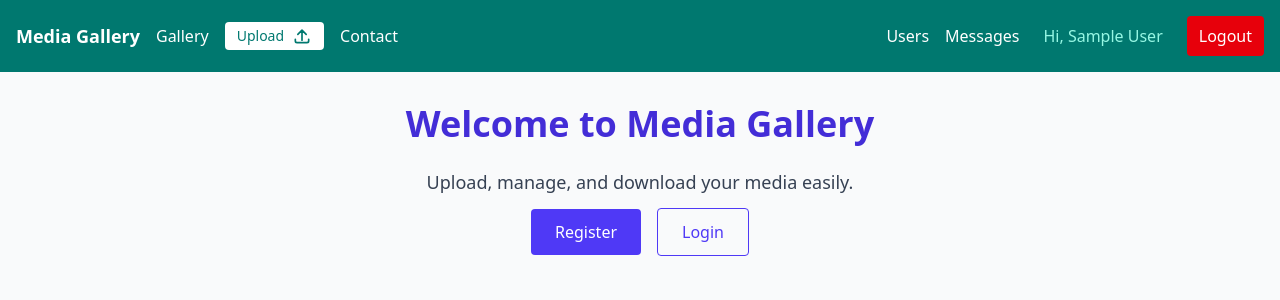
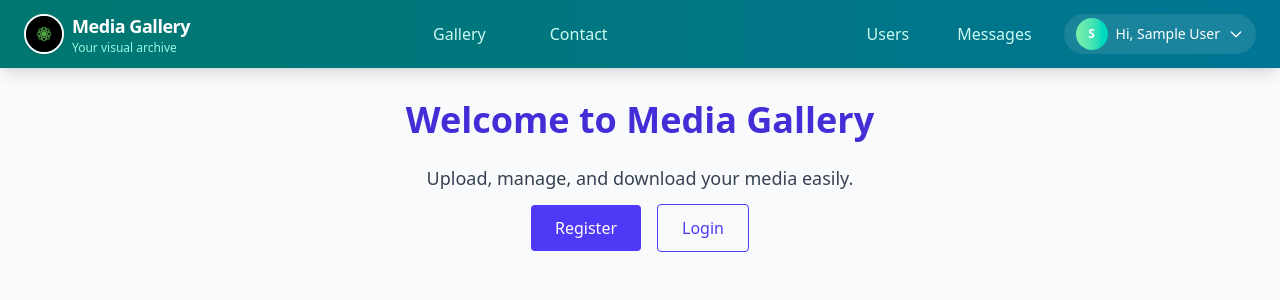
Before and after one commit to KalpaniKapuge/Media-gallery-web-app-frontend-MERN-, a React (Vite) app in the folder media-gallery/: page / in a window 1280 px wide. Shown: the top 300 px of the page. Built offline with nearby package versions, Linux system fonts and the light colour scheme; no server answers; sample sign-in values are in the browser's storage.

Commit message:
Styles navbar✏️

```diff
--- a/media-gallery/src/components/Navbar.jsx
+++ b/media-gallery/src/components/Navbar.jsx
@@ -1,14 +1,13 @@
-import { Link, useNavigate } from 'react-router-dom';
+import { Link, useNavigate, useLocation } from 'react-router-dom';
 import { useState, useEffect, useRef } from 'react';
-import api from '../api';
 import toast from 'react-hot-toast';
 
 export default function Navbar() {
   const [user, setUser] = useState(null);
-  const [uploading, setUploading] = useState(false);
-  const [selectedFile, setSelectedFile] = useState(null);
   const navigate = useNavigate();
-  const inputRef = useRef();
+  const location = useLocation();
+  const dropdownRef = useRef();
+  const [openUserMenu, setOpenUserMenu] = useState(false);
 
   useEffect(() => {
     try {
@@ -17,6 +16,16 @@ export default function Navbar() {
     } catch {
       setUser(null);
     }
+  }, []);
+
+  useEffect(() => {
+    const handleClickOutside = (e) => {
+      if (dropdownRef.current && !dropdownRef.current.contains(e.target)) {
+        setOpenUserMenu(false);
+      }
+    };
+    window.addEventListener('mousedown', handleClickOutside);
+    return () => window.removeEventListener('mousedown', handleClickOutside);
   }, []);
 
   const logout = () => {
@@ -29,229 +38,132 @@ export default function Navbar() {
 
   const isAdmin = user?.role === 'admin';
 
-  const handleFile = (file) => {
-    if (!file) return;
-
-    const maxSize = 10 * 1024 * 1024; // 10MB
-    if (file.size > maxSize) {
-      toast.error('File too large. Maximum size is 10MB.');
-      return;
-    }
-
-    const allowedTypes = ['image/png', 'image/jpeg', 'image/jpg', 'image/gif', 'image/webp', 'application/zip'];
-    const allowedExtensions = ['.zip'];
-    const isZip = allowedExtensions.some(ext => file.name.toLowerCase().endsWith(ext));
-
-    if (!allowedTypes.includes(file.type) && !isZip) {
-      toast.error('Only image files (PNG, JPG, GIF, WebP) or ZIP files are allowed');
-      return;
-    }
-
-    setSelectedFile(file);
-    console.log('File selected:', {
-      name: file.name,
-      type: file.type,
-      size: file.size
-    });
-  };
-
-  const submitUpload = async () => {
-    if (!selectedFile) {
-      toast.error('Please select a file first');
-      return;
-    }
-
-    if (!user) {
-      toast.error('Please login to upload files');
-      navigate('/login');
-      return;
-    }
-
-    const formData = new FormData();
-    formData.append('file', selectedFile);
-    formData.append('title', selectedFile.name.split('.')[0]); // Use filename without extension as title
-    formData.append('description', '');
-    formData.append('tags', '');
-
-    setUploading(true);
-
-    try {
-      console.log('Starting upload...');
-      const res = await api.post('/media/upload', formData, {
-        headers: {
-          'Content-Type': 'multipart/form-data',
-        },
-      });
-
-      console.log('Upload response:', res.data);
-      toast.success('File uploaded successfully!');
-      setSelectedFile(null);
-
-      // Refresh gallery if on gallery page
-      if (window.location.pathname === '/gallery') {
-        window.location.reload();
-      }
-
-    } catch (error) {
-      console.error('Upload error:', error);
-      const errorMessage = error?.response?.data?.error || error?.response?.data?.message || 'Upload failed';
-      toast.error(errorMessage);
-    } finally {
-      setUploading(false);
-    }
-  };
-
-  const onDrop = (e) => {
-    e.preventDefault();
-    const file = e.dataTransfer.files[0];
-    handleFile(file);
-  };
-
-  const onSelectClick = () => {
-    inputRef.current?.click();
+  const navItemClass = (path) => {
+    const base = 'px-4 py-2 font-medium transition relative';
+    const active =
+      location.pathname === path
+        ? 'text-white'
+        : 'text-teal-100 hover:text-white';
+    return `${base} ${active}`;
   };
 
   return (
-    <nav className="bg-teal-700 text-white p-4 flex flex-wrap justify-between items-center gap-2">
-      <div className="flex items-center gap-4 flex-wrap">
-        <Link to="/" className="font-bold text-lg hover:text-teal-200 transition-colors">
-          Media Gallery
+    <nav className="bg-gradient-to-r from-teal-700 to-cyan-700 text-white px-6 py-3 flex flex-wrap items-center justify-between gap-4 shadow-lg">
+      {/* Left: Logo */}
+      <div className="flex items-center gap-4 flex-shrink-0">
+        <Link to="/" className="flex items-center gap-2">
+          <img
+            src="/logo.jpg" // replace with your logo
+            alt="Logo"
+            className="h-10 w-10 rounded-full object-cover border-2 border-white shadow"
+          />
+          <div className="flex flex-col leading-tight">
+            <span className="font-extrabold text-lg tracking-tight">Media Gallery</span>
+            <span className="text-xs text-teal-200">Your visual archive</span>
+          </div>
         </Link>
+      </div>
 
+      {/* Center: Primary Links */}
+      <div className="flex-1 flex justify-center gap-8">
         {user && (
           <>
-            <Link
-              to="/gallery"
-              className="hover:underline hover:text-teal-200 transition-colors"
-            >
+            <Link to="/gallery" className={navItemClass('/gallery')}>
+              <div className="relative">
                 Gallery
-            </Link>
-
-            {/* Upload component - only show when logged in */}
-            <div className="relative">
-              <div
-                onDrop={onDrop}
-                onDragOver={(e) => e.preventDefault()}
-                className="flex items-center gap-2 bg-white text-teal-700 rounded px-3 py-1 cursor-pointer select-none hover:bg-teal-50 transition-colors"
-                onClick={onSelectClick}
-                aria-label="upload area"
-              >
-                <span className="text-sm font-medium">Upload</span>
-                <svg
-                  xmlns="http://www.w3.org/2000/svg"
-                  className="h-5 w-5"
-                  fill="none"
-                  viewBox="0 0 24 24"
-                  stroke="currentColor"
-                  strokeWidth={2}
-                >
-                  <path
-                    strokeLinecap="round"
-                    strokeLinejoin="round"
-                    d="M4 16v2a2 2 0 002 2h12a2 2 0 002-2v-2M7 10l5-5m0 0l5 5m-5-5v12"
-                  />
-                </svg>
-              </div>
-
-              <input
-                ref={inputRef}
-                type="file"
-                accept="image/*,.zip"
-                className="hidden"
-                onChange={(e) => handleFile(e.target.files[0])}
-              />
-
-              {selectedFile && (
-                <div className="absolute right-0 mt-2 w-64 bg-white text-black rounded shadow-lg p-3 z-50 border">
-                  <div className="flex justify-between items-start">
-                    <div className="flex-1 min-w-0">
-                      <div className="font-semibold truncate text-sm">{selectedFile.name}</div>
-                      <div className="text-xs text-gray-600">
-                        {(selectedFile.size / 1024 / 1024).toFixed(2)} MB
-                      </div>
-                    </div>
-                    <button
-                      onClick={() => setSelectedFile(null)}
-                      className="ml-2 text-red-500 hover:text-red-700 text-lg font-bold"
-                      aria-label="clear selection"
-                    >
-                      ×
-                    </button>
-                  </div>
-
-                  <div className="mt-3 flex gap-2">
-                    <button
-                      onClick={submitUpload}
-                      disabled={uploading}
-                      className="flex-1 bg-teal-600 text-white py-2 px-3 rounded font-medium hover:bg-teal-700 disabled:opacity-50 disabled:cursor-not-allowed transition-colors text-sm"
-                    >
-                      {uploading ? 'Uploading...' : 'Upload'}
-                    </button>
-                    <button
-                      onClick={() => setSelectedFile(null)}
-                      disabled={uploading}
-                      className="flex-1 bg-gray-500 text-white py-2 px-3 rounded font-medium hover:bg-gray-600 disabled:opacity-50 transition-colors text-sm"
-                    >
-                      Cancel
-                    </button>
-                  </div>
-                </div>
+                {location.pathname === '/gallery' && (
+                  <span className="absolute -bottom-1 left-0 right-0 h-1 rounded-full bg-gradient-to-r from-green-300 to-teal-400" />
                 )}
               </div>
-
-            <Link
-              to="/contact"
-              className="hover:underline hover:text-teal-200 transition-colors"
-            >
+            </Link>
+            <Link to="/contact" className={navItemClass('/contact')}>
+              <div className="relative">
                 Contact
+                {location.pathname === '/contact' && (
+                  <span className="absolute -bottom-1 left-0 right-0 h-1 rounded-full bg-gradient-to-r from-green-300 to-teal-400" />
+                )}
+              </div>
             </Link>
           </>
         )}
       </div>
 
-      <div className="flex flex-wrap gap-4 items-center">
+      {/* Right: Admin / User */}
+      <div className="flex items-center gap-4 flex-shrink-0 relative">
         {user ? (
           <>
             {isAdmin && (
-              <>
-                <Link
-                  to="/admin/users"
-                  className="hover:underline hover:text-teal-200 transition-colors"
-                >
+              <div className="flex gap-4">
+                <Link to="/admin/users" className={navItemClass('/admin/users')}>
                   Users
                 </Link>
                 <Link
                   to="/admin/contact-messages"
-                  className="hover:underline hover:text-teal-200 transition-colors"
+                  className={navItemClass('/admin/contact-messages')}
                 >
                   Messages
                 </Link>
-              </>
+              </div>
             )}
 
-            <span className="mx-2 hidden sm:inline text-teal-200">
+            <div className="relative" ref={dropdownRef}>
+              <button
+                onClick={() => setOpenUserMenu((o) => !o)}
+                className="flex items-center gap-2 bg-white/10 hover:bg-white/20 transition rounded-full px-3 py-1 text-sm font-medium backdrop-blur-sm"
+                aria-label="User menu"
+              >
+                <div className="h-8 w-8 flex items-center justify-center bg-gradient-to-r from-green-300 to-teal-400 rounded-full text-xs font-semibold uppercase text-white">
+                  {user?.name?.[0] || 'U'}
+                </div>
+                <div className="hidden sm:block text-sm text-white">
                   Hi, {user?.name}
-            </span>
+                </div>
+                <svg
+                  className={`h-4 w-4 transition-transform ${openUserMenu ? 'rotate-180' : ''}`}
+                  fill="none"
+                  stroke="currentColor"
+                  strokeWidth={2}
+                  viewBox="0 0 24 24"
+                  aria-hidden="true"
+                >
+                  <path strokeLinecap="round" strokeLinejoin="round" d="M19 9l-7 7-7-7" />
+                </svg>
+              </button>
 
+              {openUserMenu && (
+                <div className="absolute right-0 mt-2 w-52 bg-white text-teal-800 rounded-lg shadow-xl z-50 overflow-hidden ring-1 ring-black ring-opacity-5 animate-enter">
+                  <div className="relative px-4 py-2">
+                    {/* Arrow */}
+                    <div className="absolute top-0 right-4 -mt-2 w-4 h-4 bg-white rotate-45 shadow-md" />
+                    <div className="text-xs mb-1">
+                      Signed in as <strong>{user?.email || user?.name}</strong>
+                    </div>
+                    <div className="divide-y divide-gray-100">
+                      <Link
+                        to="/profile"
+                        className="block px-4 py-2 hover:bg-gray-200 text-sm"
+                        onClick={() => setOpenUserMenu(false)}
+                      >
+                        Profile
+                      </Link>
                       <button
                         onClick={logout}
-              className="bg-red-600 px-3 py-2 rounded hover:bg-red-700 transition-colors font-medium"
+                        className="w-full text-left px-4 py-2 hover:bg-gray-100 text-sm"
                       >
                         Logout
                       </button>
+                    </div>
+                  </div>
+                </div>
+              )}
+            </div>
           </>
         ) : (
           <>
-            <Link
-              to="/login"
-              className="hover:underline hover:text-teal-200 transition-colors"
-            >
+            <Link to="/login" className={navItemClass('/login')}>
               Login
             </Link>
-            <Link
-              to="/register"
-              className="hover:underline hover:text-teal-200 transition-colors"
-            >
+            <Link to="/register" className={navItemClass('/register')}>
               Register
             </Link>
           </>
```
Also changed, not shown: media-gallery/src/pages/GalleryPage.jsx (+20 -31 lines). Lines whose indentation alone changed are shown as unchanged.
